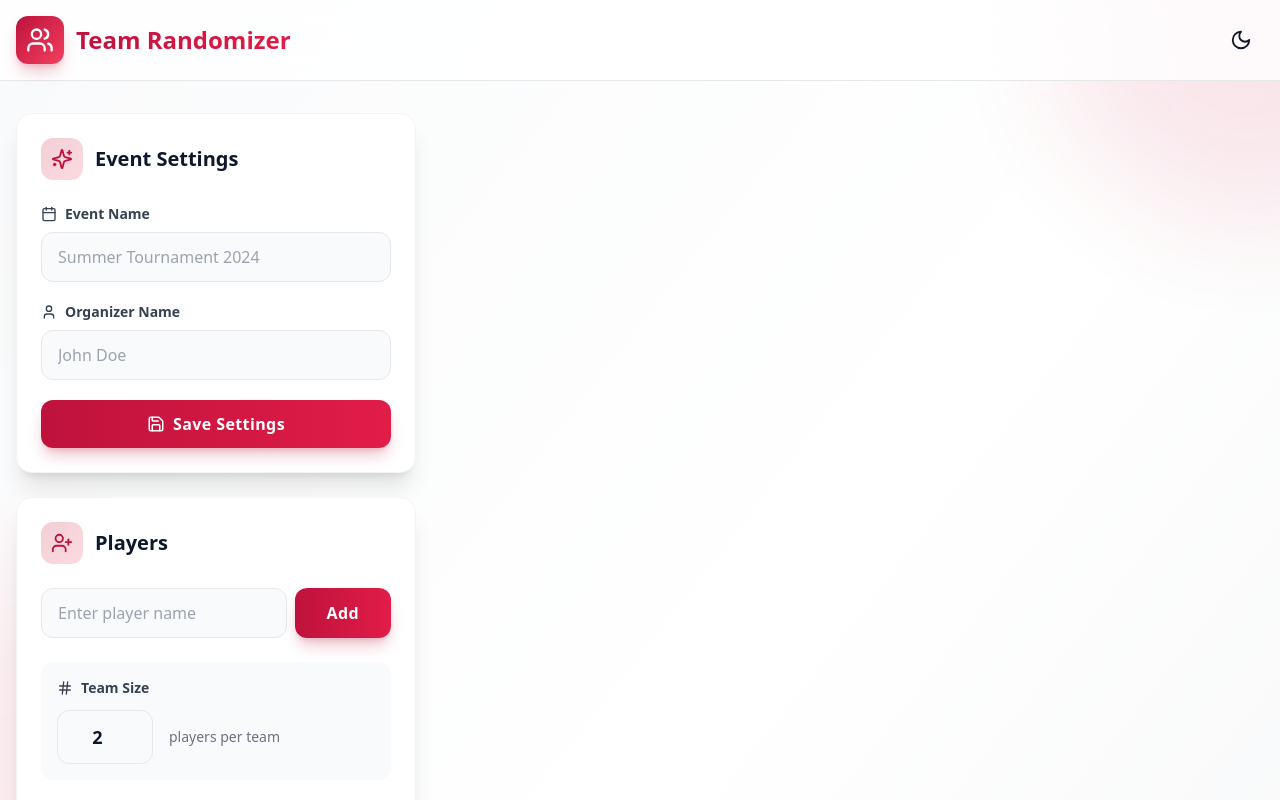
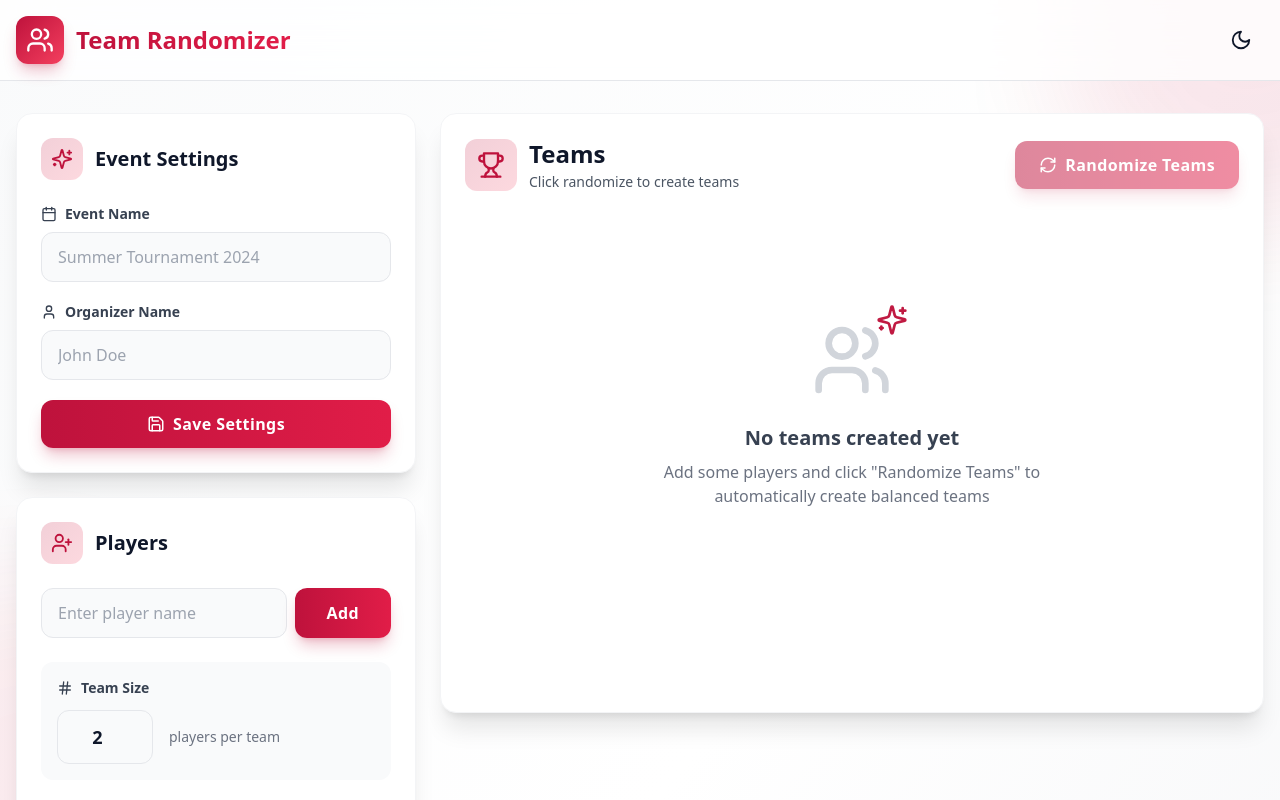
Before and after one commit to camachoo1/team-randomizer, a React (Vite) app: page / in a window 1280 px wide. Shown: the top 800 px of the page. Built offline with nearby package versions, Linux system fonts and the light colour scheme.

Commit message:
Added team display with randomizer

```diff
--- a/src/App.tsx
+++ b/src/App.tsx
@@ -5,6 +5,7 @@ import PlayerManager from './components/PlayerManager';
 import { Sparkles } from 'lucide-react';
 import useStore from './store/useStore';
 import ImportExport from './components/ImportExport';
+import TeamDisplay from './components/TeamDisplay';
 
 function App() {
   const darkMode = useStore((state) => state.darkMode);
@@ -46,6 +47,7 @@ function App() {
 
             <div className='lg:col-span-2'>
               {/* Placeholder for TeamDisplay */}
+              <TeamDisplay />
             </div>
           </div>
         </main>
--- /dev/null
+++ b/src/components/TeamDisplay.tsx
@@ -0,0 +1,273 @@
+import React, { useState } from 'react';
+import {
+  RefreshCw,
+  Users,
+  Trophy,
+  Sparkles,
+  Lock,
+  Edit2,
+} from 'lucide-react';
+import useStore from '../store/useStore';
+import clsx from 'clsx';
+
+const TeamDisplay: React.FC = () => {
+  const {
+    teams,
+    players,
+    randomizeTeams,
+    updateTeamName,
+    movePlayerToTeam,
+  } = useStore();
+  const [isRandomizing, setIsRandomizing] = useState(false);
+  const [editingTeamId, setEditingTeamId] = useState<number | null>(
+    null
+  );
+  const [dragOverTeam, setDragOverTeam] = useState<number | null>(
+    null
+  );
+  const [draggedPlayerId, setDraggedPlayerId] = useState<
+    number | null
+  >(null);
+
+  const handleRandomize = () => {
+    setIsRandomizing(true);
+    setTimeout(() => {
+      randomizeTeams();
+      setIsRandomizing(false);
+    }, 800);
+  };
+
+  const handleDragStart = (
+    e: React.DragEvent<HTMLDivElement>,
+    playerId: number
+  ) => {
+    setDraggedPlayerId(playerId);
+    e.dataTransfer.effectAllowed = 'move';
+    e.currentTarget.classList.add('opacity-50', 'scale-95');
+  };
+
+  const handleDragEnd = (e: React.DragEvent<HTMLDivElement>) => {
+    e.currentTarget.classList.remove('opacity-50', 'scale-95');
+    setDragOverTeam(null);
+    setDraggedPlayerId(null);
+  };
+
+  const handleDragOver = (e: React.DragEvent<HTMLDivElement>) => {
+    e.preventDefault();
+    e.dataTransfer.dropEffect = 'move';
+  };
+
+  const handleDragEnter = (
+    e: React.DragEvent<HTMLDivElement>,
+    teamIndex: number
+  ) => {
+    e.preventDefault();
+    setDragOverTeam(teamIndex);
+  };
+
+  const handleDragLeave = (e: React.DragEvent<HTMLDivElement>) => {
+    if (!e.currentTarget.contains(e.relatedTarget as Node)) {
+      setDragOverTeam(null);
+    }
+  };
+
+  const handleDrop = (
+    e: React.DragEvent<HTMLDivElement>,
+    teamIndex: number
+  ) => {
+    e.preventDefault();
+    e.stopPropagation();
+    setDragOverTeam(null);
+
+    if (draggedPlayerId !== null) {
+      movePlayerToTeam(draggedPlayerId, teamIndex);
+    }
+    setDraggedPlayerId(null);
+  };
+
+  const handleTeamNameEdit = (teamId: number, newName: string) => {
+    updateTeamName(teamId, newName || `Team ${teamId}`);
+    setEditingTeamId(null);
+  };
+
+  return (
+    <div
+      className='card animate-fade-in min-h-[600px]'
+      style={{ animationDelay: '0.2s' }}
+    >
+      <div className='flex flex-col sm:flex-row sm:items-center sm:justify-between gap-4 mb-8'>
+        <div className='flex items-center gap-3'>
+          <div className='p-3 bg-gradient-to-br from-primary/20 to-rose-500/20 rounded-xl'>
+            <Trophy className='text-primary' size={28} />
+          </div>
+          <div>
+            <h2 className='text-2xl font-bold'>Teams</h2>
+            <p className='text-sm text-gray-600 dark:text-gray-400 mt-0.5'>
+              {teams.length > 0
+                ? 'Drag players to rearrange'
+                : 'Click randomize to create teams'}
+            </p>
+          </div>
+        </div>
+
+        <button
+          onClick={handleRandomize}
+          className={clsx(
+            'btn-primary flex items-center justify-center gap-2 min-w-[180px]',
+            isRandomizing && 'animate-pulse'
+          )}
+          disabled={players.length === 0 || isRandomizing}
+        >
+          <RefreshCw
+            size={18}
+            className={clsx(isRandomizing && 'animate-spin')}
+          />
+          {isRandomizing ? 'Randomizing...' : 'Randomize Teams'}
+        </button>
+      </div>
+
+      {teams.length === 0 ? (
+        <div className='flex flex-col items-center justify-center py-24'>
+          <div className='relative mb-6'>
+            <Users
+              size={80}
+              className='text-gray-300 dark:text-gray-700'
+            />
+            <Sparkles
+              size={32}
+              className='absolute -top-4 -right-4 text-primary animate-pulse-subtle'
+            />
+          </div>
+          <h3 className='text-xl font-semibold text-gray-700 dark:text-gray-300 mb-2'>
+            No teams created yet
+          </h3>
+          <p className='text-gray-500 dark:text-gray-400 text-center max-w-md'>
+            Add some players and click "Randomize Teams" to
+            automatically create balanced teams
+          </p>
+        </div>
+      ) : (
+        <div className='grid grid-cols-1 md:grid-cols-2 xl:grid-cols-3 gap-6'>
+          {teams.map((team, teamIndex) => (
+            <div
+              key={team.id}
+              className={clsx(
+                'group relative bg-gradient-to-br from-gray-50 to-gray-100',
+                'dark:from-gray-800/30 dark:to-gray-900/30',
+                'rounded-2xl p-6 transition-all duration-300',
+                dragOverTeam === teamIndex
+                  ? 'ring-4 ring-primary ring-opacity-50 scale-[1.02]'
+                  : 'hover:shadow-2xl hover:scale-[1.01]'
+              )}
+              onDragOver={handleDragOver}
+              onDragEnter={(e) => handleDragEnter(e, teamIndex)}
+              onDragLeave={handleDragLeave}
+              onDrop={(e) => handleDrop(e, teamIndex)}
+            >
+              <div className='flex items-center justify-between mb-5'>
+                {editingTeamId === team.id ? (
+                  <input
+                    type='text'
+                    defaultValue={team.name}
+                    className='font-bold text-lg bg-white dark:bg-gray-800 border-2 border-primary
+                             rounded px-2 py-1 focus:outline-none w-32'
+                    autoFocus
+                    onClick={(e) => e.stopPropagation()}
+                    onBlur={(e) =>
+                      handleTeamNameEdit(team.id, e.target.value)
+                    }
+                    onKeyDown={(e) => {
+                      if (e.key === 'Enter') {
+                        handleTeamNameEdit(
+                          team.id,
+                          e.currentTarget.value
+                        );
+                      } else if (e.key === 'Escape') {
+                        setEditingTeamId(null);
+                      }
+                    }}
+                  />
+                ) : (
+                  <h3
+                    className='font-bold text-lg flex items-center gap-2 cursor-pointer
+                             hover:text-primary transition-colors'
+                    onClick={() => setEditingTeamId(team.id)}
+                  >
+                    {team.name}
+                    <Edit2
+                      size={14}
+                      className='opacity-0 group-hover:opacity-50'
+                    />
+                  </h3>
+                )}
+                <span className='text-xs bg-primary/10 text-primary px-3 py-1 rounded-full font-bold'>
+                  {team.players.length}{' '}
+                  {team.players.length === 1 ? 'player' : 'players'}
+                </span>
+              </div>
+
+              <div className='space-y-2 min-h-[120px]'>
+                {team.players.length === 0 ? (
+                  <div
+                    className='flex items-center justify-center h-[120px]
+                                border-2 border-dashed border-gray-300 dark:border-gray-600
+                                rounded-xl text-gray-400'
+                  >
+                    <p className='text-sm font-medium'>
+                      Drop players here
+                    </p>
+                  </div>
+                ) : (
+                  team.players.map((player, playerIndex) => {
+                    const playerData = players.find(
+                      (p) => p.id === player.id
+                    );
+                    if (!playerData) return null;
+
+                    return (
+                      <div
+                        key={player.id}
+                        draggable={!playerData.locked}
+                        onDragStart={(e) =>
+                          !playerData.locked &&
+                          handleDragStart(e, player.id)
+                        }
+                        onDragEnd={handleDragEnd}
+                        className={clsx(
+                          'p-3.5 rounded-xl transition-all duration-200 transform animate-slide-up',
+                          playerData.locked
+                            ? 'bg-gradient-to-r from-primary to-rose-500 text-white shadow-lg cursor-not-allowed'
+                            : 'bg-white dark:bg-gray-800 hover:shadow-lg hover:scale-[1.02] active:scale-[0.98] cursor-move'
+                        )}
+                        style={{
+                          animationDelay: `${Math.min(
+                            playerIndex * 0.05,
+                            0.3
+                          )}s`,
+                        }}
+                      >
+                        <div className='flex items-center justify-between'>
+                          <span className='font-medium select-none'>
+                            {player.name}
+                          </span>
+                          {playerData.locked && (
+                            <Lock
+                              size={14}
+                              className='ml-2 flex-shrink-0'
+                            />
+                          )}
+                        </div>
+                      </div>
+                    );
+                  })
+                )}
+              </div>
+            </div>
+          ))}
+        </div>
+      )}
+    </div>
+  );
+};
+
+export default TeamDisplay;
```
